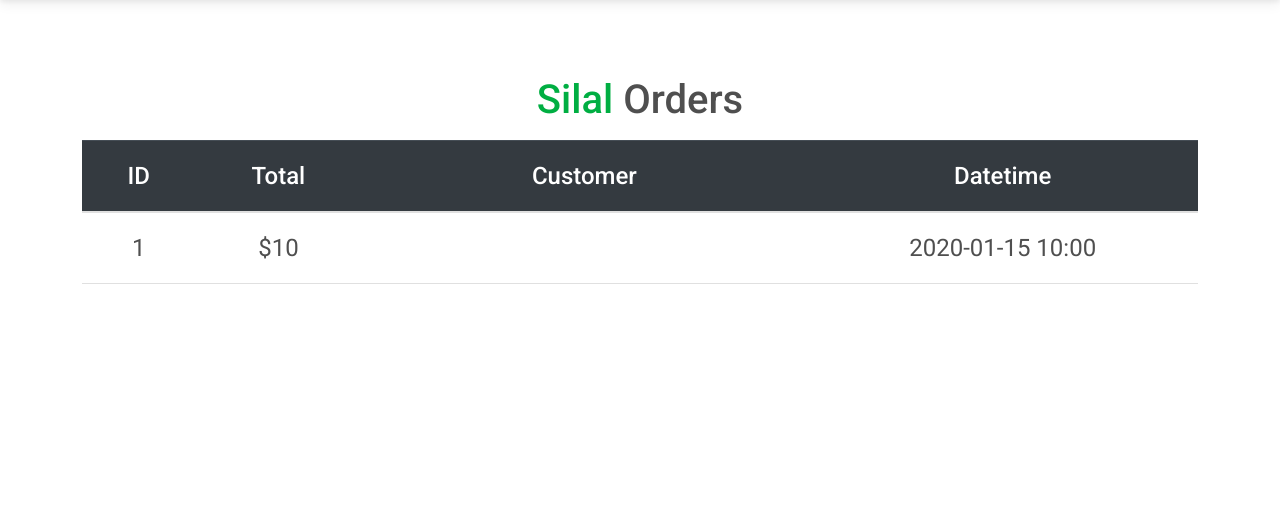
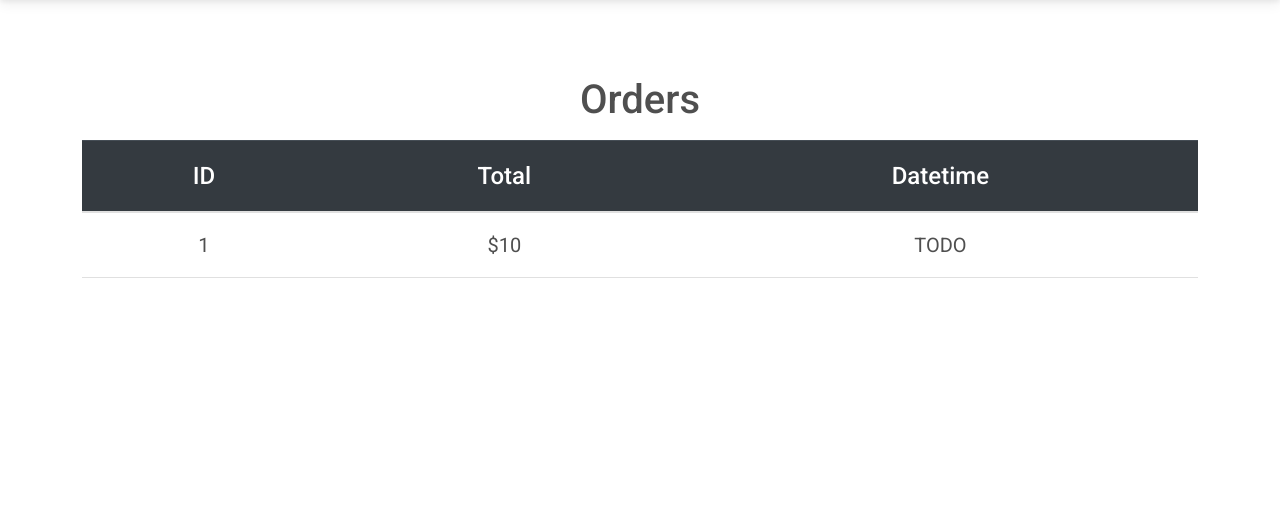
Before and after one commit to ibraheemalayan/COMP333-DB-Project, a Flask app: template src/silal_payments/templates/management/orders_list.html in a window 1280 px wide. Shown: the part 74-598 px from the top of the page. Run offline with Flask 2, Linux system fonts and the light colour scheme; the template is opened without the code that fills it: most values are stand-ins (such as "Sample title", 1, 10 or a date in 2020); some libraries are stand-ins or nearby versions.

Commit message:
style: 💬 update links & styles of orders pages

```diff
--- a/src/silal_payments/templates/macros.html
+++ b/src/silal_payments/templates/macros.html
@@ -64,7 +64,7 @@
       </li>
 
       <li class="nav-item">
-        <a class="nav-link" href="/transactions">Orders</a>
+        <a class="nav-link" href="/orders">Orders</a>
       </li>
 
 
--- a/src/silal_payments/templates/management/order_details.html
+++ b/src/silal_payments/templates/management/order_details.html
@@ -10,10 +10,11 @@ Order # {{order_id}}
 
 {% block content %}
 
-<a href="/" class="m-3 btn btn-dark">Back To Home</a>
-<br><br>
 
 <div class="container">
+
+    <a href="/orders" class="mb-5 btn btn-dark">Back To Orders</a>
+
 
 
 
--- a/src/silal_payments/templates/management/orders_list.html
+++ b/src/silal_payments/templates/management/orders_list.html
@@ -13,37 +13,26 @@ Silal Transaction Ledger
 <div class="container">
 
   <h1 class="heading text-center mb-3">
-    <span class="silal_colored">
-      Silal
-    </span> Orders
+    Orders
   </h1>
 
 
-  <table class="table table-r ">
+  <table class="table table-r table-hover ">
     <thead class="thead-dark">
       <tr>
         <th>ID</th>
         <th>Total</th>
-        <th>Customer</th>
         <th>Datetime</th>
       </tr>
     </thead>
     <tbody>
 
       {% for o in orders %}
-      <tr>
-        <td>{{o.order_id}}</td>
-        <td>${{o.total}}</td>
+      <tr onclick="window.location.href = '/order/{{o.order_id}}';" style="cursor: pointer">
+        <td class="smaller_td">{{o.order_id}}</td>
+        <td class="smaller_td">${{o.total}}</td>
+        <td class="smaller_td">TODO</td>
 
-        <td>
-
-          <span class="badge badge-{{ transaction_types_bs_classes[t.transaction_type.name] }}">{{
-            t.transaction_type.name
-            }}</span>
-
-        </td>
-
-        <td>{{t.transaction_date.strftime('%Y-%m-%d %H:%M')}}</td>
       </tr>
       {% endfor %}
 
--- a/src/silal_payments/templates/static/css/base.css
+++ b/src/silal_payments/templates/static/css/base.css
@@ -22,3 +22,7 @@ body {
     padding-top: 10px;
     padding-bottom: 10px;
 }
+
+.smaller_td {
+    font-size: 15pt !important;
+}
```
Also changed, not shown: src/silal_payments/api/management/orders.py (+11 -1 lines), src/silal_payments/models/order.py (+24 -1 lines), src/silal_payments/templates/management/transaction_list.html (+4 -4 lines).
